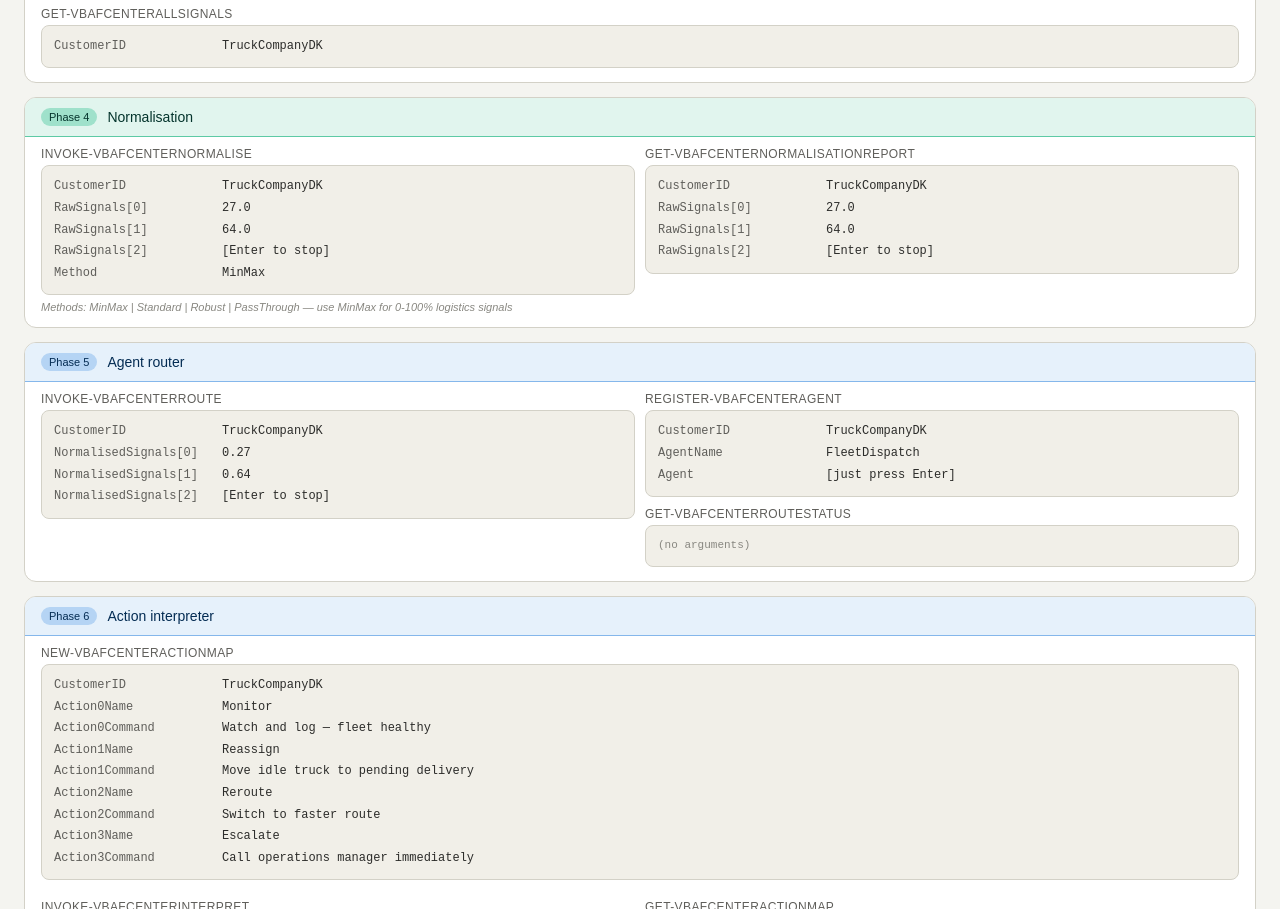
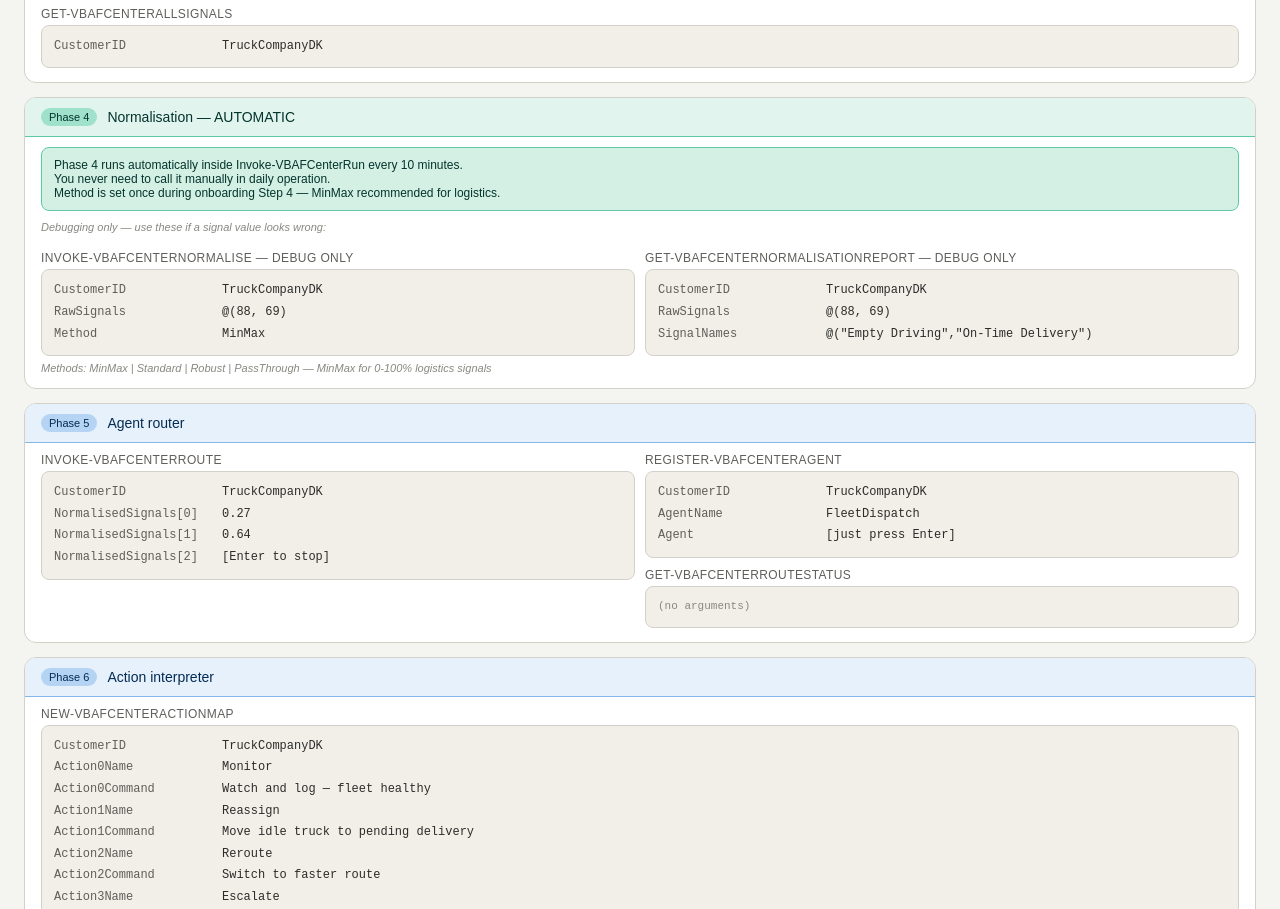
Before and after one commit to JupyterPS/VBAF-Center, a plain HTML site: page docs/CheatSheet.html in a window 1280 px wide. Shown: the part 1384-2293 px from the top of the page. Drawn offline with Linux system fonts and the light colour scheme.

Commit message:
CheatSheet Phase 4 marked AUTOMATIC

```diff
--- a/docs/CheatSheet.html
+++ b/docs/CheatSheet.html
@@ -176,31 +176,34 @@ body{font-family:Arial,sans-serif;color:#2C2C2A;background:#f4f4f0;padding:24px}
 <div class="phase">
   <div class="phase-header" style="background:#E1F5EE;border-bottom:0.5px solid #5DCAA5">
     <span class="phase-num" style="background:#9FE1CB;color:#04342C">Phase 4</span>
-    <span class="phase-title" style="color:#04342C">Normalisation</span>
+    <span class="phase-title" style="color:#04342C">Normalisation — AUTOMATIC</span>
   </div>
   <div class="phase-body">
-    <div class="cols">
+    <div style="font-size:12px;color:#04342C;background:#d4f0e4;border-radius:8px;padding:10px 12px;border:0.5px solid #5DCAA5;margin-top:10px;font-weight:500">
+      Phase 4 runs automatically inside Invoke-VBAFCenterRun every 10 minutes.<br>
+      You never need to call it manually in daily operation.<br>
+      Method is set once during onboarding Step 4 — MinMax recommended for logistics.
+    </div>
+    <div class="note" style="margin-top:10px">Debugging only — use these if a signal value looks wrong:</div>
+    <div class="cols" style="margin-top:8px">
       <div>
-        <div class="fn">Invoke-VBAFCenterNormalise</div>
+        <div class="fn">Invoke-VBAFCenterNormalise — debug only</div>
         <div class="args">
           <div class="arg-row"><span class="arg-key">CustomerID</span><span class="arg-val">TruckCompanyDK</span></div>
-          <div class="arg-row"><span class="arg-key">RawSignals[0]</span><span class="arg-val">27.0</span></div>
-          <div class="arg-row"><span class="arg-key">RawSignals[1]</span><span class="arg-val">64.0</span></div>
-          <div class="arg-row"><span class="arg-key">RawSignals[2]</span><span class="arg-val">[Enter to stop]</span></div>
+          <div class="arg-row"><span class="arg-key">RawSignals</span><span class="arg-val">@(88, 69)</span></div>
           <div class="arg-row"><span class="arg-key">Method</span><span class="arg-val">MinMax</span></div>
         </div>
       </div>
       <div>
-        <div class="fn">Get-VBAFCenterNormalisationReport</div>
+        <div class="fn">Get-VBAFCenterNormalisationReport — debug only</div>
         <div class="args">
           <div class="arg-row"><span class="arg-key">CustomerID</span><span class="arg-val">TruckCompanyDK</span></div>
-          <div class="arg-row"><span class="arg-key">RawSignals[0]</span><span class="arg-val">27.0</span></div>
-          <div class="arg-row"><span class="arg-key">RawSignals[1]</span><span class="arg-val">64.0</span></div>
-          <div class="arg-row"><span class="arg-key">RawSignals[2]</span><span class="arg-val">[Enter to stop]</span></div>
+          <div class="arg-row"><span class="arg-key">RawSignals</span><span class="arg-val">@(88, 69)</span></div>
+          <div class="arg-row"><span class="arg-key">SignalNames</span><span class="arg-val">@("Empty Driving","On-Time Delivery")</span></div>
         </div>
       </div>
     </div>
-    <div class="note">Methods: MinMax | Standard | Robust | PassThrough — use MinMax for 0-100% logistics signals</div>
+    <div class="note">Methods: MinMax | Standard | Robust | PassThrough — MinMax for 0-100% logistics signals</div>
   </div>
 </div>
 
```
